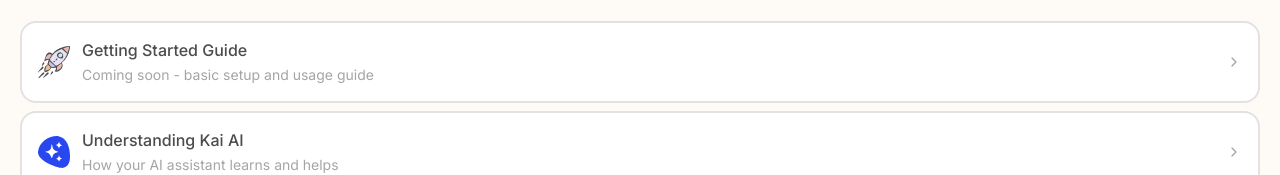
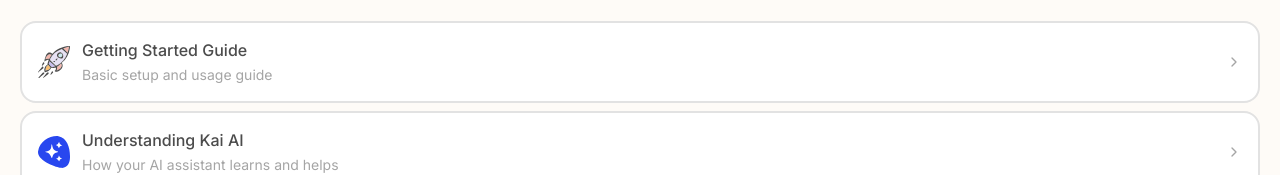
Before and after one commit to 100percentmaxx/joidu-adhd-app, a Next.js app: page /settings/help in a window 1280 px wide. Shown: the part 326-501 px from the top of the page. Built offline with nearby package versions, Linux system fonts and the light colour scheme.

Commit message:
Connect Getting Started Guide to Help & Support screen

```diff
--- a/src/app/settings/help/page.tsx
+++ b/src/app/settings/help/page.tsx
@@ -27,8 +27,8 @@
     {
       icon: '/icons/rocket.svg',
       title: 'Getting Started Guide',
-      description: 'Coming soon - basic setup and usage guide',
-      action: () => console.log('Getting Started Guide temporarily disabled')
+      description: 'Basic setup and usage guide',
+      action: () => router.push('/help/getting-started')
     },
     {
       icon: '/icons/kai.svg',
```
